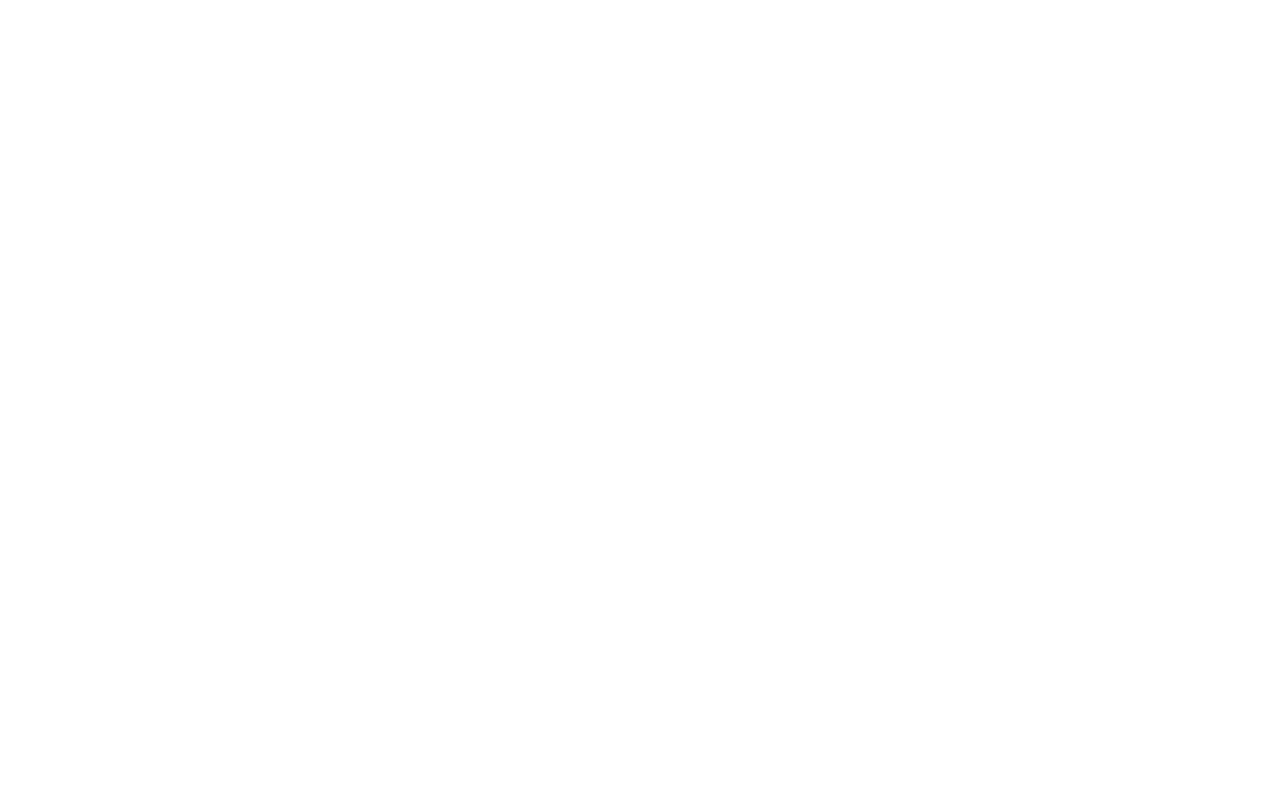
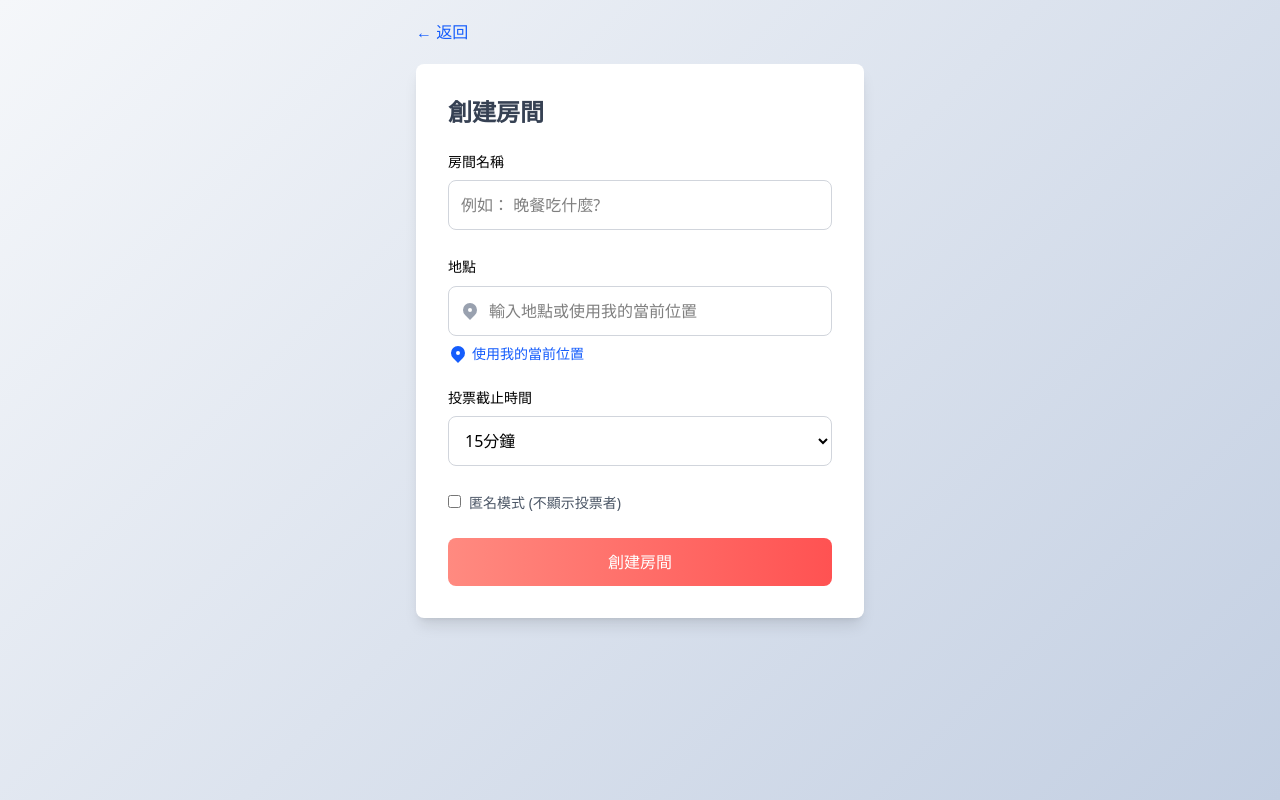
Before and after one commit to jon111rock/dine-vote, a Vue app: page /create-room in a window 1280 px wide. Before the commit this address had no page. Built offline with nearby package versions, Linux system fonts and the light colour scheme.

Commit message:
feat(router): 新增創建房間路由及CreateRoom元件

```diff
--- a/src/router/index.js
+++ b/src/router/index.js
@@ -1,11 +1,17 @@
 import { createRouter, createWebHistory } from 'vue-router';
 import Home from '../views/Home.vue';
+import CreateRoom from '../views/CreateRoom.vue';
 
 const routes = [
   {
     path: '/',
     name: 'Home',
     component: Home
+  },
+  {
+    path: '/create-room',
+    name: 'CreateRoom',
+    component: CreateRoom
   }
 ];
 
--- /dev/null
+++ b/src/views/CreateRoom.vue
@@ -0,0 +1,56 @@
+<template>
+  <div class="flex items-center h-screen flex-col">
+    <div class="w-full max-w-md">
+      <div class="self-start py-5">
+        <p class="text-blue-600">← 返回</p>
+      </div>
+      <div class="w-full max-w-md bg-white rounded-lg p-8 shadow-lg">
+        <div>
+          <p class="text-2xl font-bold text-gray-700">創建房間</p>
+        </div>
+        <div class="mt-6">
+          <p class="text-sm">房間名稱</p>
+          <input type="text" class="w-full mt-2 border border-gray-300 rounded-lg p-3" placeholder="例如： 晚餐吃什麼?">
+        </div>
+        <div class="mt-6">
+          <label for="location" class="text-sm">地點</label>
+          <div class="relative mt-2">
+            <input type="text" id="location" class="w-full pl-10 pr-4 py-3 border border-gray-300 rounded-lg" placeholder="輸入地點或使用我的當前位置">
+            <div class="absolute inset-y-0 left-0 pl-3 flex items-center pointer-events-none">
+              <svg xmlns="http://www.w3.org/2000/svg" class="h-5 w-5 text-gray-400" viewBox="0 0 20 20" fill="currentColor">
+                <path fill-rule="evenodd" d="M5.05 4.05a7 7 0 119.9 9.9L10 18.9l-4.95-4.95a7 7 0 010-9.9zM10 11a2 2 0 100-4 2 2 0 000 4z" clip-rule="evenodd"></path>
+              </svg>
+            </div>
+          </div>
+          <div class="flex items-center mt-2 gap-1 text-blue-600 text-sm cursor-pointer">
+            <span>
+              <svg xmlns="http://www.w3.org/2000/svg" class="h-5 w-5 text-blue-600" viewBox="0 0 20 20" fill="currentColor">
+                <path fill-rule="evenodd" d="M5.05 4.05a7 7 0 119.9 9.9L10 18.9l-4.95-4.95a7 7 0 010-9.9zM10 11a2 2 0 100-4 2 2 0 000 4z" clip-rule="evenodd"></path>
+              </svg>
+            </span>
+            <span>使用我的當前位置</span>
+          </div>
+        </div>
+        <div class="mt-6">
+          <p class="text-sm">投票截止時間</p>
+          <div class="mt-2">
+            <select id="expiryTime" class="w-full p-3 border border-gray-300 rounded-lg">
+            <option value="15">15分鐘</option>
+              <option value="30">30分鐘</option>
+              <option value="60">1小時</option>
+              <option value="120">2小時</option>
+              <option value="0">手動結束</option>
+            </select>
+          </div>
+        </div>
+        <div class="mt-6">
+          <input type="checkbox" id="isAnonymous" class="mr-2">
+          <label for="isAnonymous" class="text-sm text-gray-600">匿名模式 (不顯示投票者)</label>
+        </div>
+        <div class="mt-6">
+          <button class="w-full bg-red-gradient text-white py-3 rounded-lg cursor-pointer">創建房間</button>
+        </div>
+      </div>
+    </div>
+  </div>
+</template>
```
